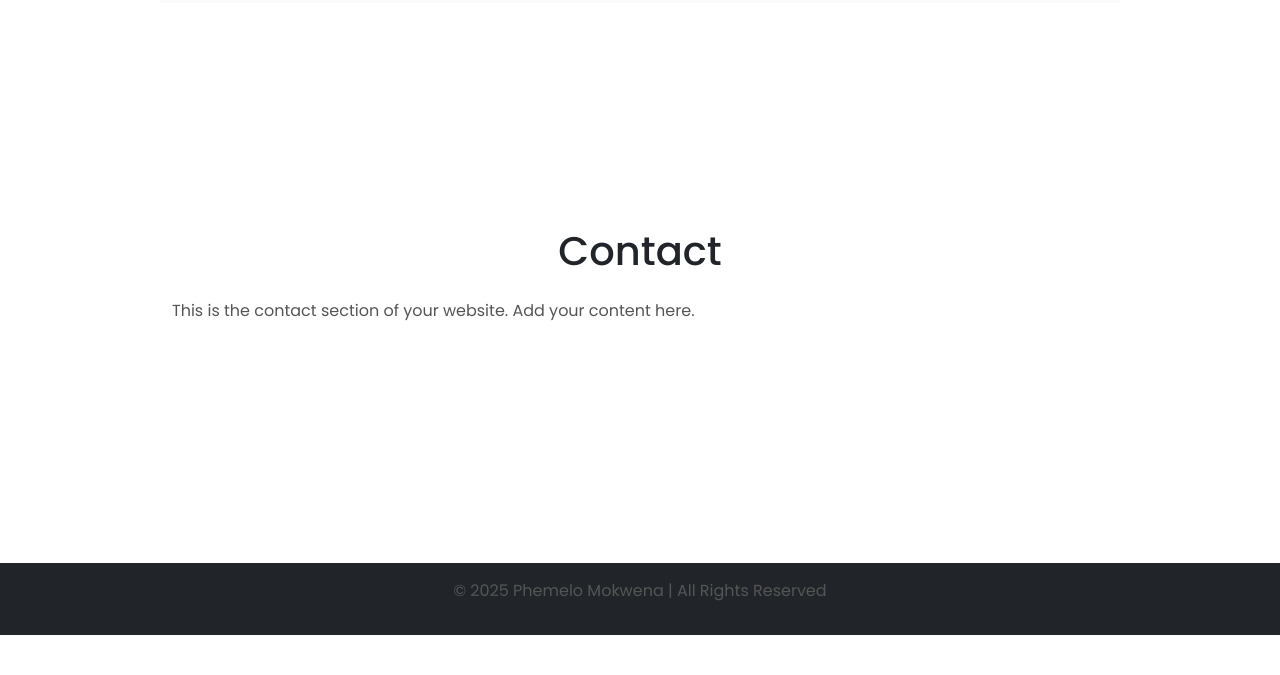
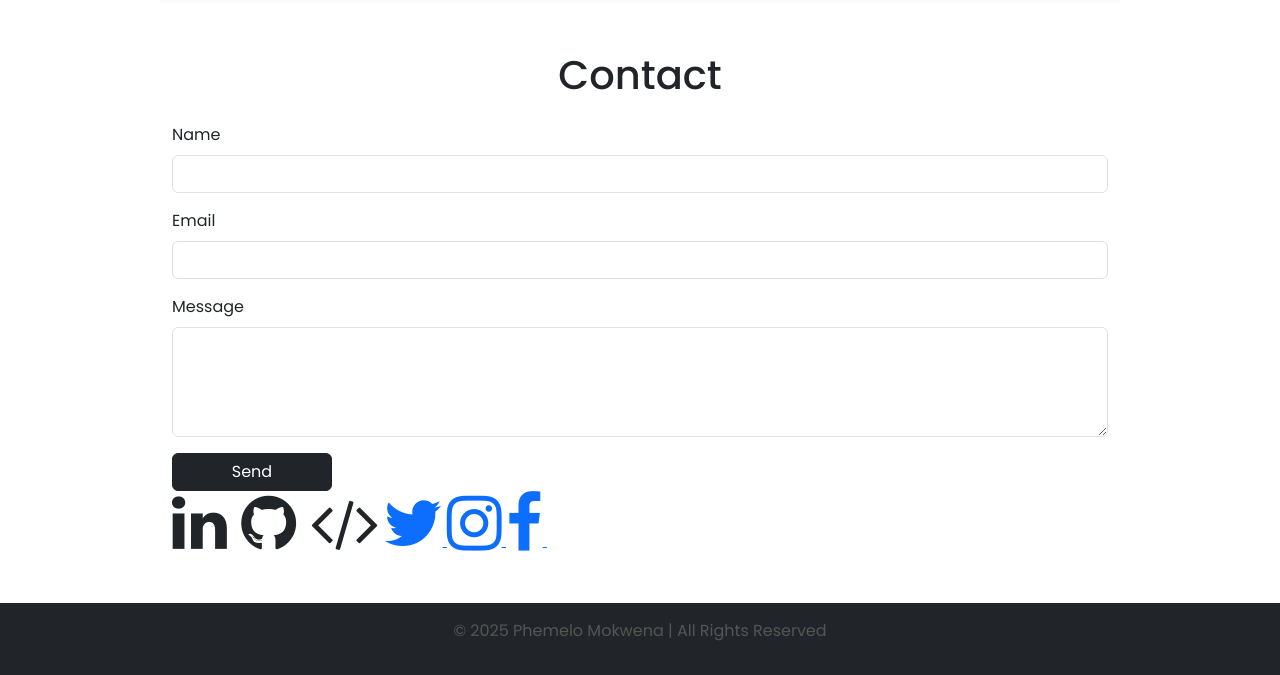
Before and after one commit to PhemeloSteve/phemelo_portfolio, a plain HTML site: page index.html in a window 1280 px wide. Shown: the part 3982-4657 px from the top of the page. Before the commit the page ends 4617 px from the top, so only its background shows below. Drawn offline with nearby package versions, Linux system fonts and the light colour scheme.

Commit message:
Update index.html
Updating contact forms section

```diff
--- a/index.html
+++ b/index.html
@@ -130,7 +130,51 @@
     <section id="contact" class="py-5">
       <div class="container">
         <h1 class="text-center mb-4">Contact</h1>
-        <p>This is the contact section of your website. Add your content here.</p>
+        <!--Contact me-->
+
+        <!-- Contact form -->
+         <div>
+          <form action="https://formspree.io/f/xjvjlqzj" method="POST">
+            <div class="mb-3">
+              <label for="name" class="form-label">Name</label>
+              <input type="text" class="form-control" id="name" name="name" required>
+            </div>
+            <div class="mb-3">
+              <label for="email" class="form-label">Email</label>
+              <input type="email" class="form-control" id="email" name="_replyto" required>
+            </div>
+            <div class="mb-3">
+              <label for="message" class="form-label">Message</label>
+              <textarea class="form-control" id="message" name="message" rows="4" required></textarea>
+            </div>
+            <button type="submit" class="btn btn-dark">Send</button>
+          </form>
+         </div>
+         <!--Social-->
+         <div class="row"></div>
+         <div class="social-links" class="col-md-6 mx-auto bg-light p-3">
+            <a href="https://www.linkedin.com/in/phemelo-mokwena" target="_blank" rel="noopener noreferrer" style="text-decoration: none; color: inherit;">
+              <i class="fa fa-linkedin" style="font-size: 4em;"></i>
+            </a>
+            <a href="https://github.com/PhemeloSteve" target="_blank" rel="noopener noreferrer" style="text-decoration: none; color: inherit; margin-left: 10px;">
+              <i class="fa fa-github" style="font-size: 4em;"></i>
+            </a>
+            <a href="https://leetcode.com/u/PhemeloSteve/" target="_blank" rel="noopener noreferrer" style="text-decoration: none; color: inherit; margin-left: 10px;">
+              <i class="fa fa-code" style="font-size: 4em;"></i>
+            <a href="https://twitter.com/" target="_blank" title="X (Twitter)">
+              <i class="fa fa-twitter" style="font-size: 4em;"></i>
+            </a>
+            <a href="https://www.instagram.com/" target="_blank" title="Instagram">
+              <i class="fa fa-instagram" style="font-size: 4em;"></i>
+            </a>
+            <a href="https://www.facebook.com/" target="_blank" title="Facebook">
+              <i class="fa fa-facebook" style="font-size: 4em;"></i>
+            </a>
+            <a href="https://tryhackme.com/" target="_blank" title="TryHackMe">
+              <i class="fa fa-shield-halved" style="font-size: 4em;"></i>
+            </a>
+          </div>
+          </div>
       </div>
     </section>
 
```
